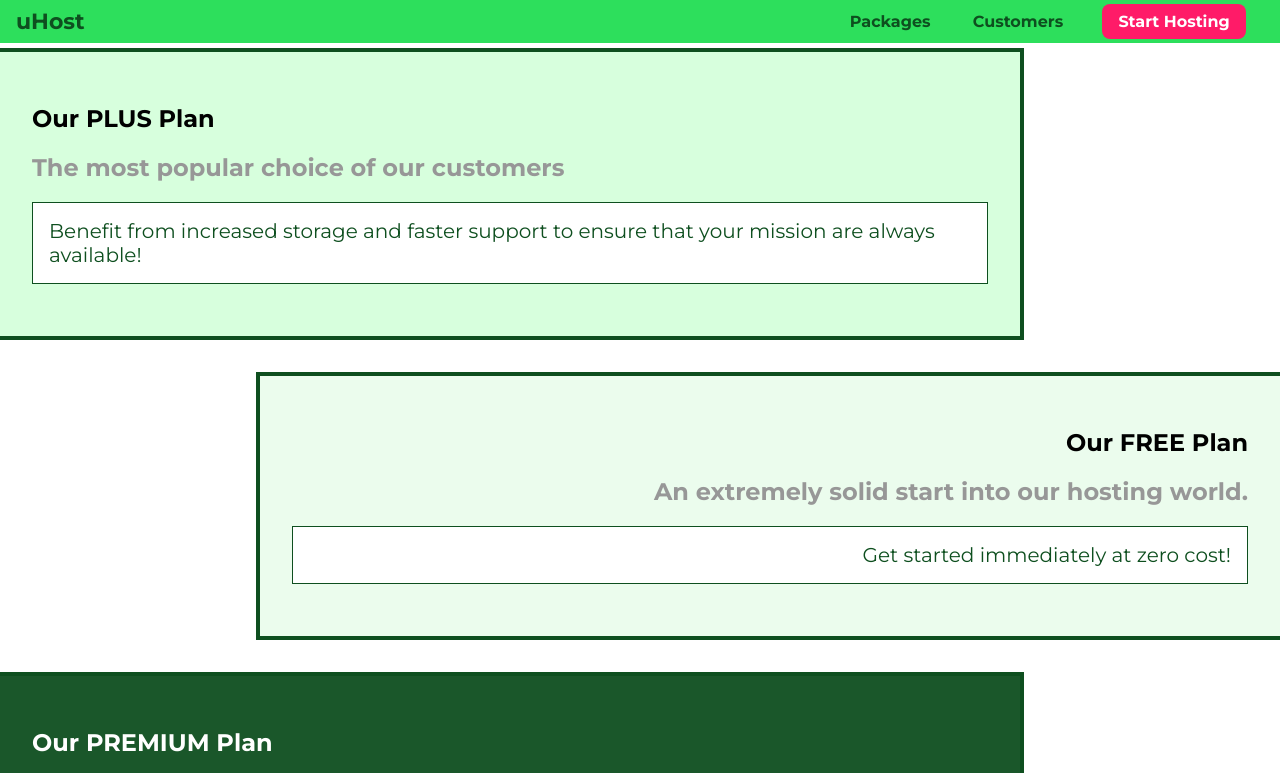
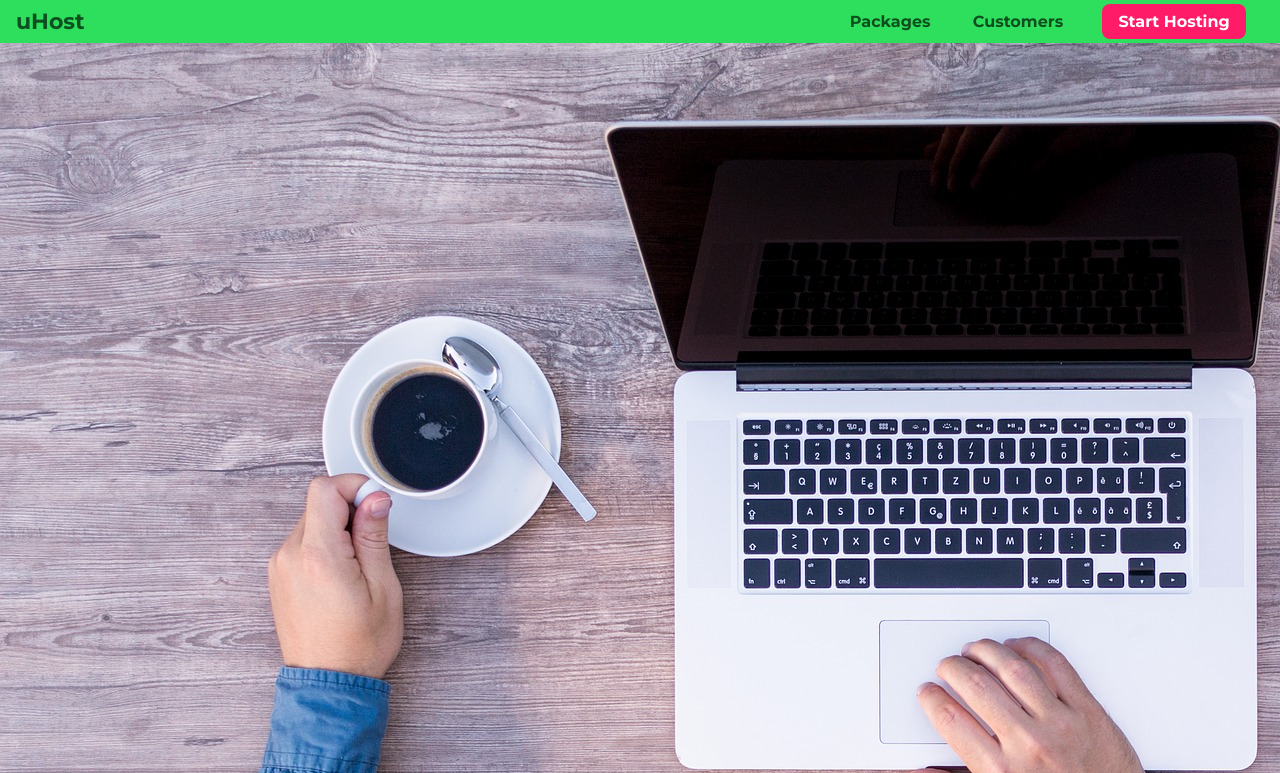
Before and after one commit to jripke74/css-a-6, a plain HTML site: page packages/index.html in a window 1280 px wide. Shown: the top 773 px of the page. Drawn offline with Linux system fonts and the light colour scheme.

Commit message:
add background image

```diff
--- a/packages/index.html
+++ b/packages/index.html
@@ -12,6 +12,7 @@
 </head>
 
 <body>
+  <div class="background"></div>
   <header class="main-header">
     <div>
       <a href="../index.html" class="main-header__brand">uHost</a>
--- a/packages/packages.css
+++ b/packages/packages.css
@@ -1,5 +1,12 @@
 main {
   padding-top: 32px;
+}
+
+.background {
+  background: url("../images/plans-background.jpg");
+  width: 100%;
+  height:100%;
+  position: fixed;
 }
 
 .package {
```
Also changed, not shown: images/plans-background.jpg (added).
